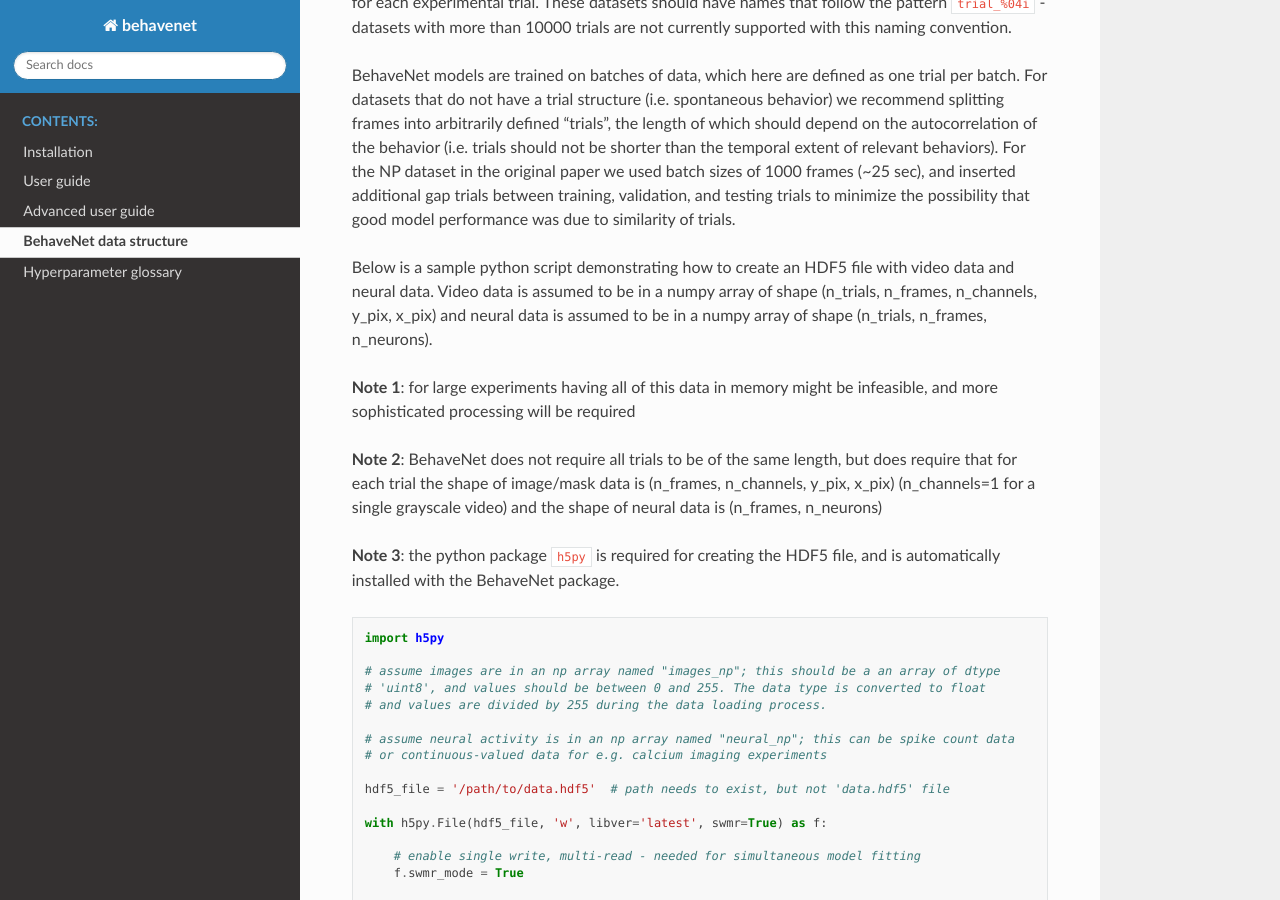
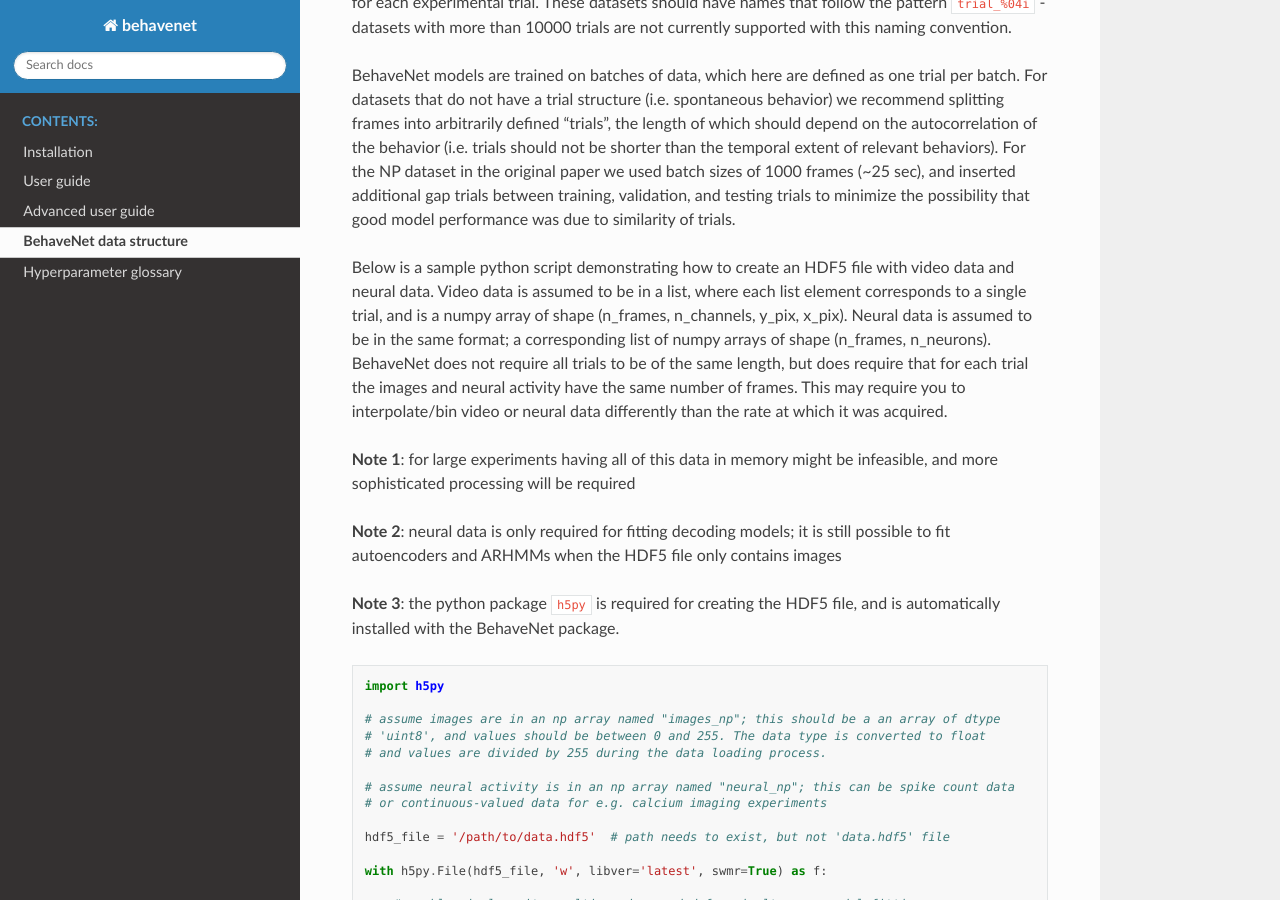
Before and after one commit to themattinthehatt/behavenet, a Sphinx documentation site: the page built from docs/source/data_structure.rst, in a window 1280 px wide and 900 px high, scrolled down 387 px. Built offline with Sphinx 7.4.7 and the Read the Docs theme 2.0.0, drawn with Linux system fonts in a browser that asks for light colours.

Commit message:
documentation updates

```diff
--- a/docs/source/data_structure.rst
+++ b/docs/source/data_structure.rst
@@ -10,11 +10,11 @@ HDF is an acronym for Hierarchical Data Format, and one can think of it like a f
 
 BehaveNet models are trained on batches of data, which here are defined as one trial per batch. For datasets that do not have a trial structure (i.e. spontaneous behavior) we recommend splitting frames into arbitrarily defined "trials", the length of which should depend on the autocorrelation of the behavior (i.e. trials should not be shorter than the temporal extent of relevant behaviors). For the NP dataset in the original paper we used batch sizes of 1000 frames (~25 sec), and inserted additional gap trials between training, validation, and testing trials to minimize the possibility that good model performance was due to similarity of trials.
 
-Below is a sample python script demonstrating how to create an HDF5 file with video data and neural data. Video data is assumed to be in a numpy array of shape (n_trials, n_frames, n_channels, y_pix, x_pix) and neural data is assumed to be in a numpy array of shape (n_trials, n_frames, n_neurons).
+Below is a sample python script demonstrating how to create an HDF5 file with video data and neural data. Video data is assumed to be in a list, where each list element corresponds to a single trial, and is a numpy array of shape (n_frames, n_channels, y_pix, x_pix). Neural data is assumed to be in the same format; a corresponding list of numpy arrays of shape (n_frames, n_neurons). BehaveNet does not require all trials to be of the same length, but does require that for each trial the images and neural activity have the same number of frames. This may require you to interpolate/bin video or neural data differently than the rate at which it was acquired.
 
 **Note 1**: for large experiments having all of this data in memory might be infeasible, and more sophisticated processing will be required
 
-**Note 2**: BehaveNet does not require all trials to be of the same length, but does require that for each trial the shape of image/mask data is (n_frames, n_channels, y_pix, x_pix) (n_channels=1 for a single grayscale video) and the shape of neural data is (n_frames, n_neurons)
+**Note 2**: neural data is only required for fitting decoding models; it is still possible to fit autoencoders and ARHMMs when the HDF5 file only contains images
 
 **Note 3**: the python package ``h5py`` is required for creating the HDF5 file, and is automatically installed with the BehaveNet package.
 
--- a/docs/source/installation.rst
+++ b/docs/source/installation.rst
@@ -55,7 +55,7 @@
 
 .. code-block:: console
 
-    (behavenet) $: git clone git@github.com:slinderman/ssm.git
+    (behavenet) $: git clone https://github.com/slinderman/ssm.git --branch behavenet-v1 --single-branch
     (behavenet) $: cd ssm
     (behavenet) $: pip install cython
     (behavenet) $: pip install -e .
```
Also changed, not shown: 2 other files.
